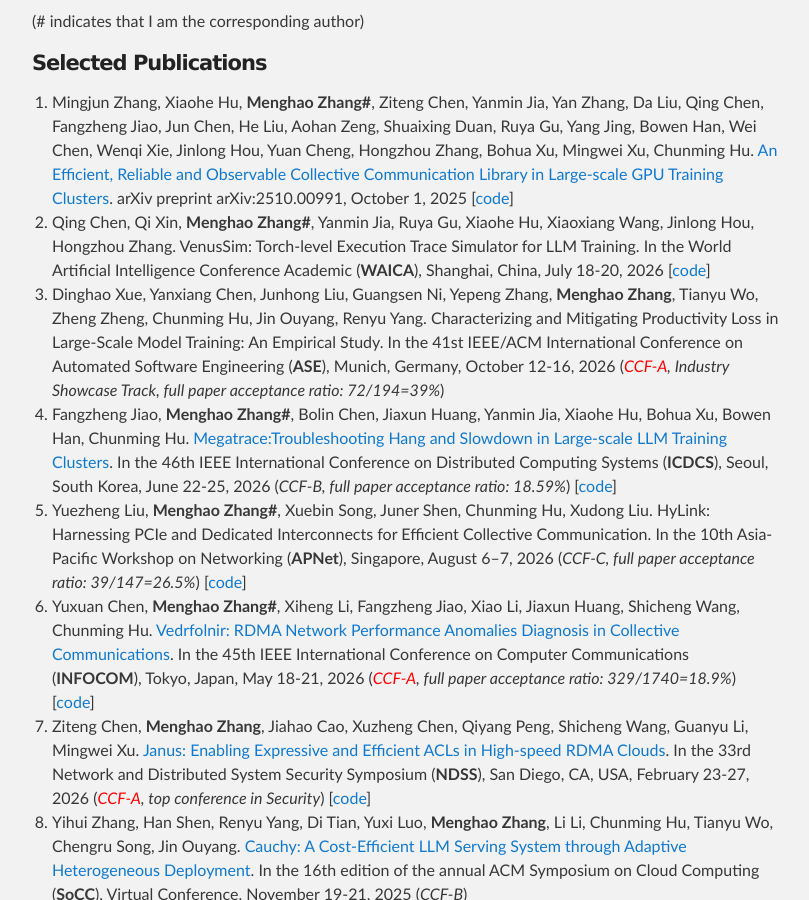
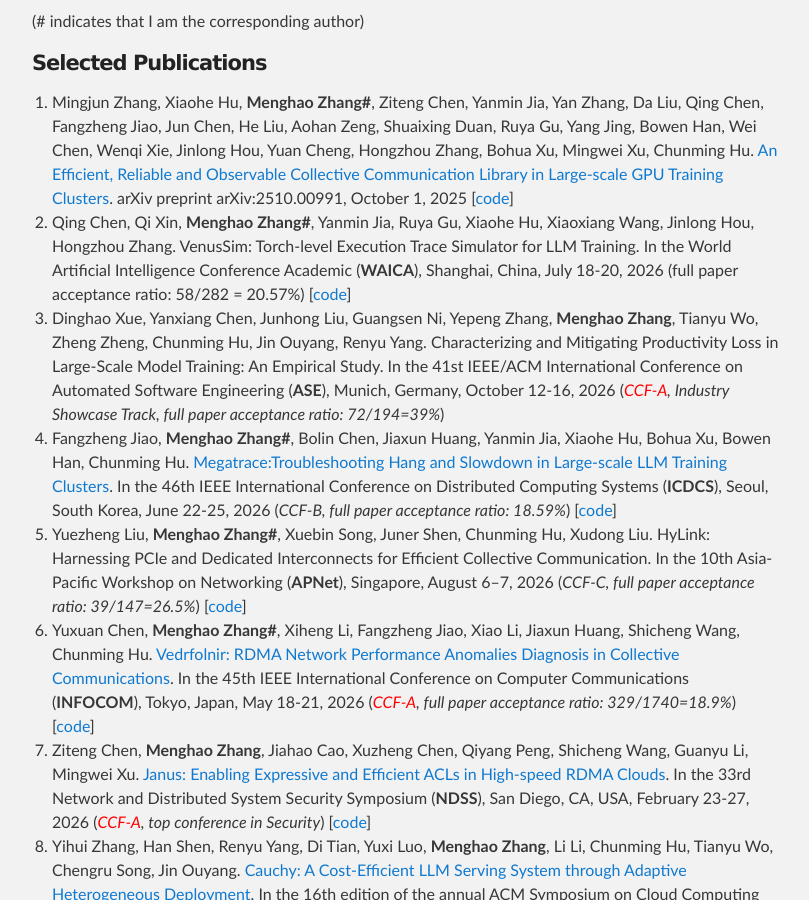
Before and after one commit to zhangmenghao/zhangmenghao.github.io, a Jekyll site: the page built from index.md, in a window 1280 px wide and 900 px high, scrolled down 1525 px. Shown: the whole window, without its empty margins (233-1042 px from the left). Built offline with Jekyll 4.4.1, drawn with Linux system fonts in a browser that asks for light colours.

Commit message:
Update WAICA

```diff
--- a/index.md
+++ b/index.md
@@ -48,7 +48,7 @@
 arXiv preprint arXiv:2510.00991, October 1, 2025 [[code](https://github.com/sii-research/VCCL/)]
 32. Qing Chen, Qi Xin, __Menghao Zhang#__, Yanmin Jia, Ruya Gu, Xiaohe Hu, Xiaoxiang Wang, Jinlong Hou, Hongzhou Zhang.
 VenusSim: Torch-level Execution Trace Simulator for LLM Training.
-In the World Artificial Intelligence Conference Academic (**WAICA**), Shanghai, China, July 18-20, 2026 [[code](https://github.com/Infrawaves/VenusSim)]
+In the World Artificial Intelligence Conference Academic (**WAICA**), Shanghai, China, July 18-20, 2026 (full paper acceptance ratio: 58/282 = 20.57%) [[code](https://github.com/Infrawaves/VenusSim)]
 31. Dinghao Xue, Yanxiang Chen, Junhong Liu, Guangsen Ni, Yepeng Zhang, __Menghao Zhang__, Tianyu Wo, Zheng Zheng, Chunming Hu, Jin Ouyang, Renyu Yang.
 Characterizing and Mitigating Productivity Loss in Large-Scale Model Training: An Empirical Study.
 In the 41st IEEE/ACM International Conference on Automated Software Engineering (**ASE**), Munich, Germany, October 12-16, 2026 (*<font color='red'>CCF-A</font>, Industry Showcase Track, full paper acceptance ratio: 72/194=39%*)
```
